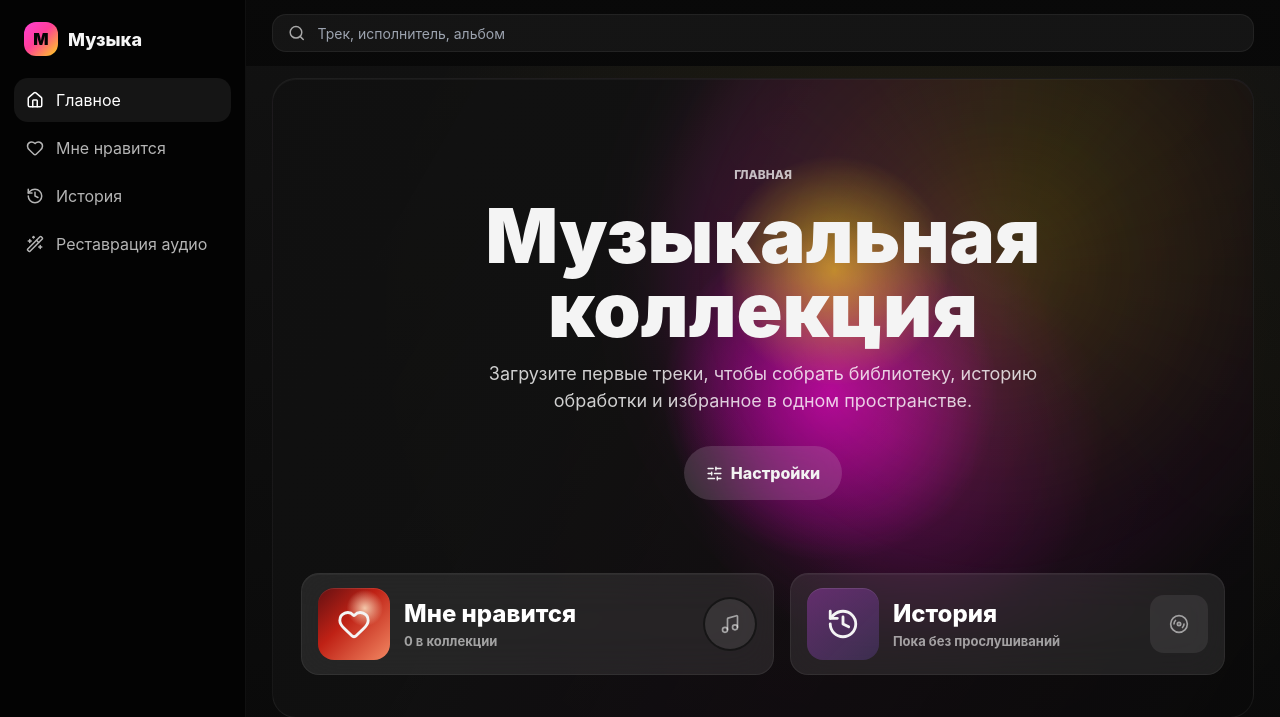
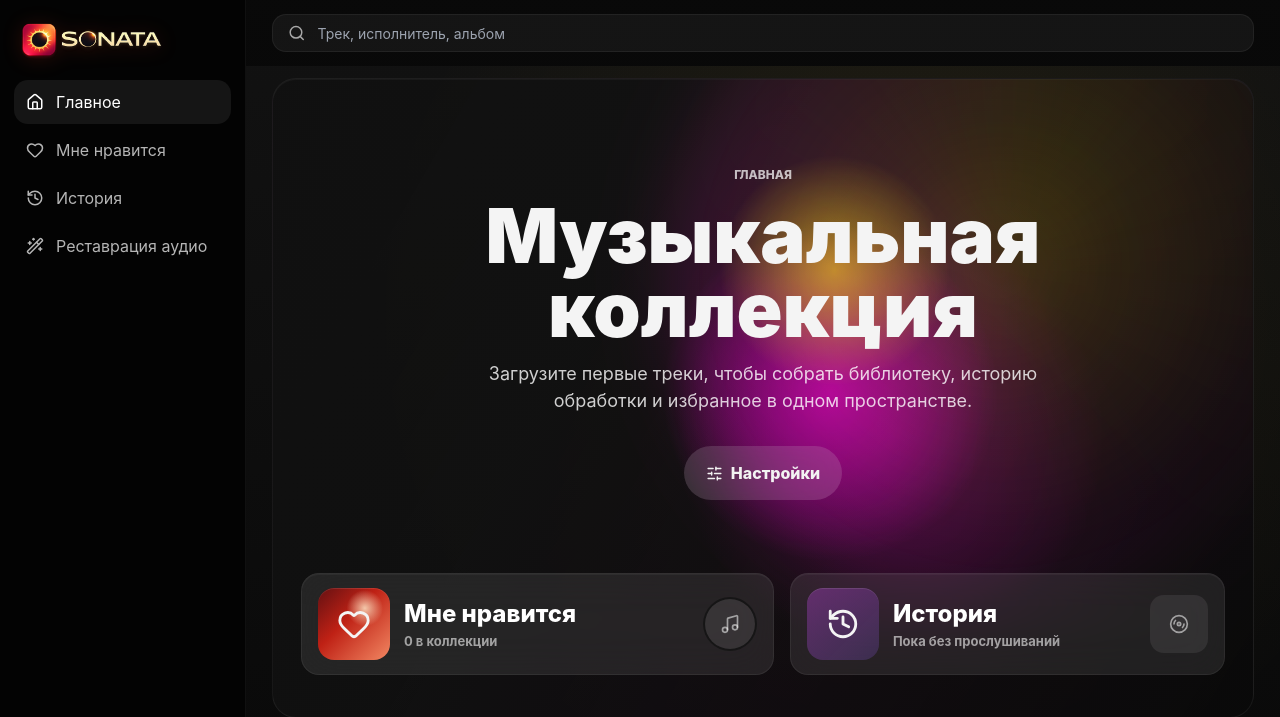
Before and after one commit to Lotargo/sonata-music, a Django app: page / in a window 1280 px wide. Shown: the top 717 px of the page. Run offline with Django 5.2, Linux system fonts and the light colour scheme; data that the repository does not hold is empty; some libraries are stand-ins or nearby versions.

Commit message:
feat(branding): integrate Sonata logo, favicon, and responsive brand lockup

```diff
--- a/music/static/music/css/modules/media.css
+++ b/music/static/music/css/modules/media.css
@@ -45,11 +45,17 @@
         padding-inline: 8px;
     }
 
+    .brand-logo-full,
     .brand-text,
     .sidebar-link span,
     .sidebar-section,
     .profile-entry span:not(.profile-avatar) {
         display: none;
+    }
+
+    .brand-logo-icon {
+        display: block !important;
+        margin: 0 auto;
     }
 
     .sidebar-link,
--- a/music/static/music/css/modules/sidebar.css
+++ b/music/static/music/css/modules/sidebar.css
@@ -11,10 +11,37 @@
     display: flex;
     align-items: center;
     gap: 10px;
-    min-height: 42px;
-    padding: 4px 10px 22px;
+    min-height: 44px;
+    padding: 4px 6px 20px;
     color: var(--text);
     text-decoration: none;
+    transition: transform 0.22s cubic-bezier(0.16, 1, 0.3, 1);
+}
+
+.brand-lockup:hover {
+    transform: translateY(-1px) scale(1.015);
+}
+
+.brand-logo-full {
+    display: block;
+    height: 38px;
+    width: auto;
+    max-width: 100%;
+    object-fit: contain;
+    filter: drop-shadow(0 2px 10px rgba(255, 70, 30, 0.16));
+    transition: filter 0.25s ease;
+}
+
+.brand-lockup:hover .brand-logo-full {
+    filter: drop-shadow(0 4px 18px rgba(255, 110, 30, 0.38));
+}
+
+.brand-logo-icon {
+    display: none;
+    width: 36px;
+    height: 36px;
+    object-fit: contain;
+    filter: drop-shadow(0 2px 8px rgba(255, 70, 30, 0.22));
 }
 
 .brand-mark {
--- a/music/static/music/css/style.css
+++ b/music/static/music/css/style.css
@@ -1,7 +1,7 @@
 @import url("modules/variables.css?v=10");
 @import url("modules/base.css?v=12");
 @import url("modules/layout.css?v=8");
-@import url("modules/sidebar.css?v=8");
+@import url("modules/sidebar.css?v=9");
 @import url("modules/hero.css");
 @import url("modules/home.css?v=13");
 @import url("modules/buttons.css");
@@ -17,4 +17,4 @@
 @import url("modules/upload-modal-fixes.css?v=1");
 @import url("modules/details-modal-glass.css?v=1");
 @import url("modules/overrides.css");
-@import url("modules/media.css?v=16");
+@import url("modules/media.css?v=17");
--- a/music/templates/music/base.html
+++ b/music/templates/music/base.html
@@ -4,14 +4,15 @@
 <head>
     <meta charset="UTF-8">
     <meta name="viewport" content="width=device-width, initial-scale=1.0">
-    <title>{% block title %}Music Upscaler{% endblock %}</title>
-    <link rel="icon" type="image/svg+xml" href="/favicon.ico">
+    <title>{% block title %}Sonata — Music Upscaler{% endblock %}</title>
+    <link rel="icon" type="image/png" href="{% static 'music/img/favicon.png' %}?v=1">
+    <link rel="apple-touch-icon" href="{% static 'music/img/favicon.png' %}?v=1">
 
     <script src="https://cdn.tailwindcss.com"></script>
     <script src="https://unpkg.com/wavesurfer.js@7"></script>
     <script src="https://unpkg.com/lucide@latest"></script>
 
-    <link rel="stylesheet" href="{% static 'music/css/style.css' %}?v=40">
+    <link rel="stylesheet" href="{% static 'music/css/style.css' %}?v=41">
     <script>
         tailwind.config = {
             darkMode: 'class',
@@ -45,9 +46,9 @@
 
     <div class="app-shell">
         <aside class="app-sidebar">
-            <a href="{% url 'index' %}" class="brand-lockup" aria-label="Music Upscaler">
-                <span class="brand-mark">M</span>
-                <span class="brand-text">Музыка</span>
+            <a href="{% url 'index' %}" class="brand-lockup" aria-label="Sonata">
+                <img src="{% static 'music/img/logo-full.png' %}?v=1" alt="Sonata" class="brand-logo-full">
+                <img src="{% static 'music/img/logo-icon.png' %}?v=1" alt="Sonata" class="brand-logo-icon">
             </a>
 
             <nav class="sidebar-nav" aria-label="Основная навигация">
```
Also changed, not shown: music/static/music/img/favicon.png (added), music/static/music/img/logo-full.png (added), music/static/music/img/logo-icon.png (added), music/static/music/img/logo-text.png (added), music/static/music/img/sonata-logo-master.png (added), screens/branding/sonata-logo-master.png (added).
